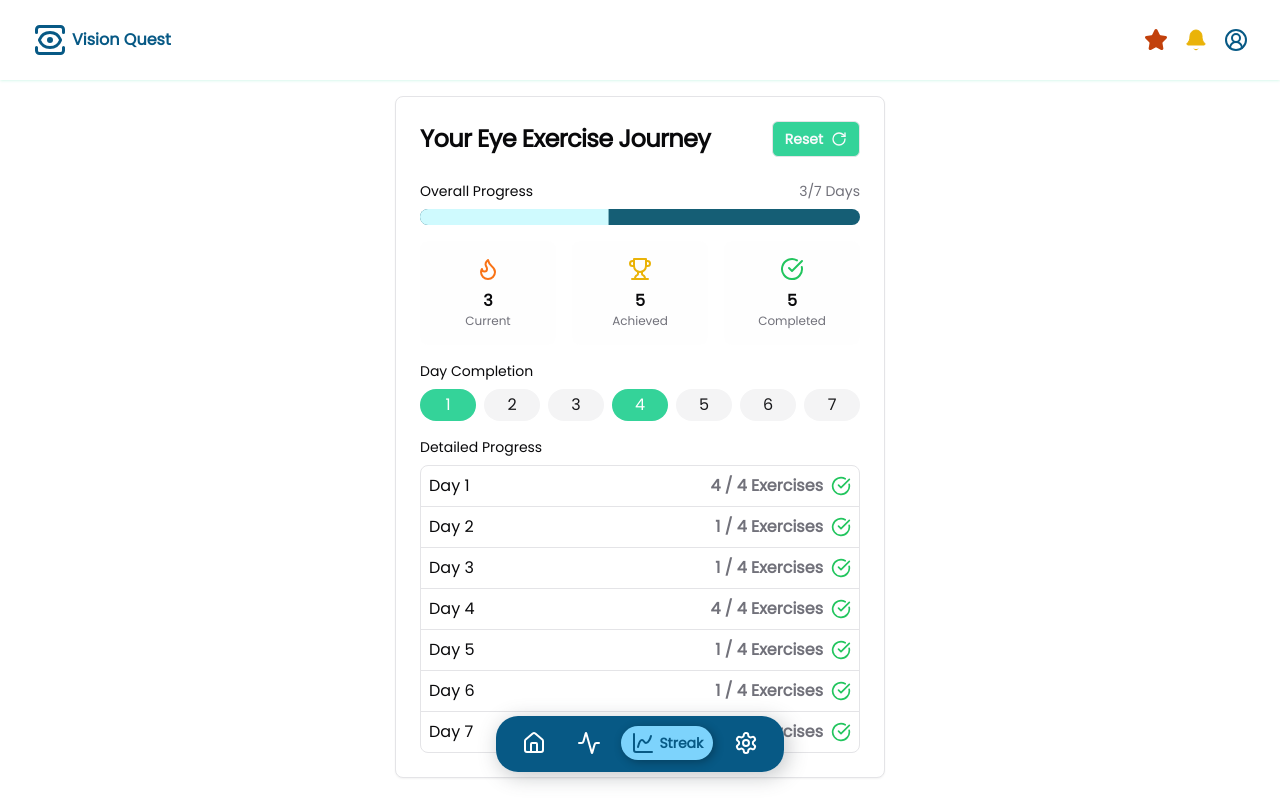
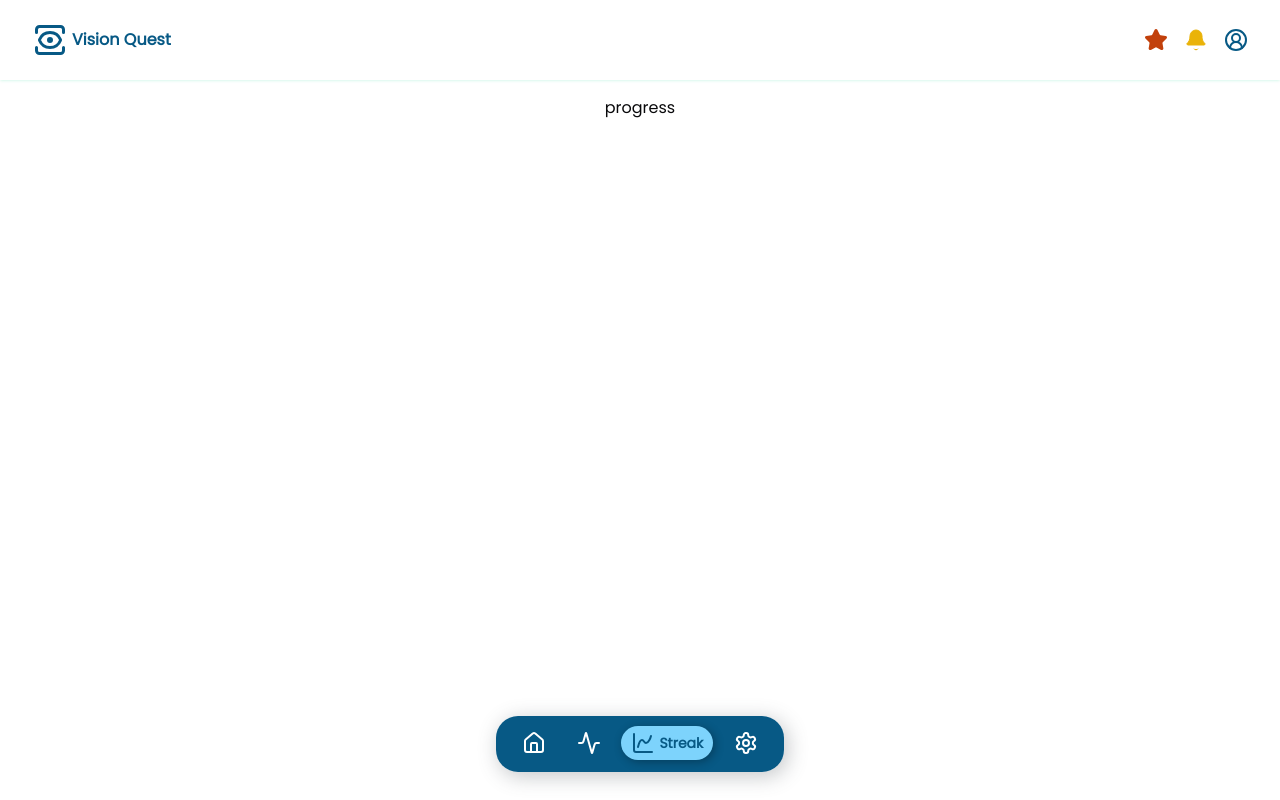
Before and after one commit to srini210988/visionquest_srini, a Next.js app: page /streak in a window 1280 px wide. Built offline with nearby package versions, Linux system fonts and the light colour scheme.

Commit message:
removed streak component code

```diff
--- a/src/app/streak/page.js
+++ b/src/app/streak/page.js
@@ -1,16 +1,13 @@
 import { Button } from "@/components/ui/button"
 import Layout from '../components/layout';
 import { Loader2, RefreshCw, Circle, Spinner } from 'lucide-react'
-import StatisticsCard from '../components/statics-card'
-import { ProgressProvider } from "../context/progress-provider";
 export default function Page() {
     return (<Layout>
-        <ProgressProvider>
         <div className="flex justify-center items-center">
             <div>
-            <StatisticsCard />
+            progress
             </div>
         </div>
-        </ProgressProvider>
+
     </Layout>);
 }
```
